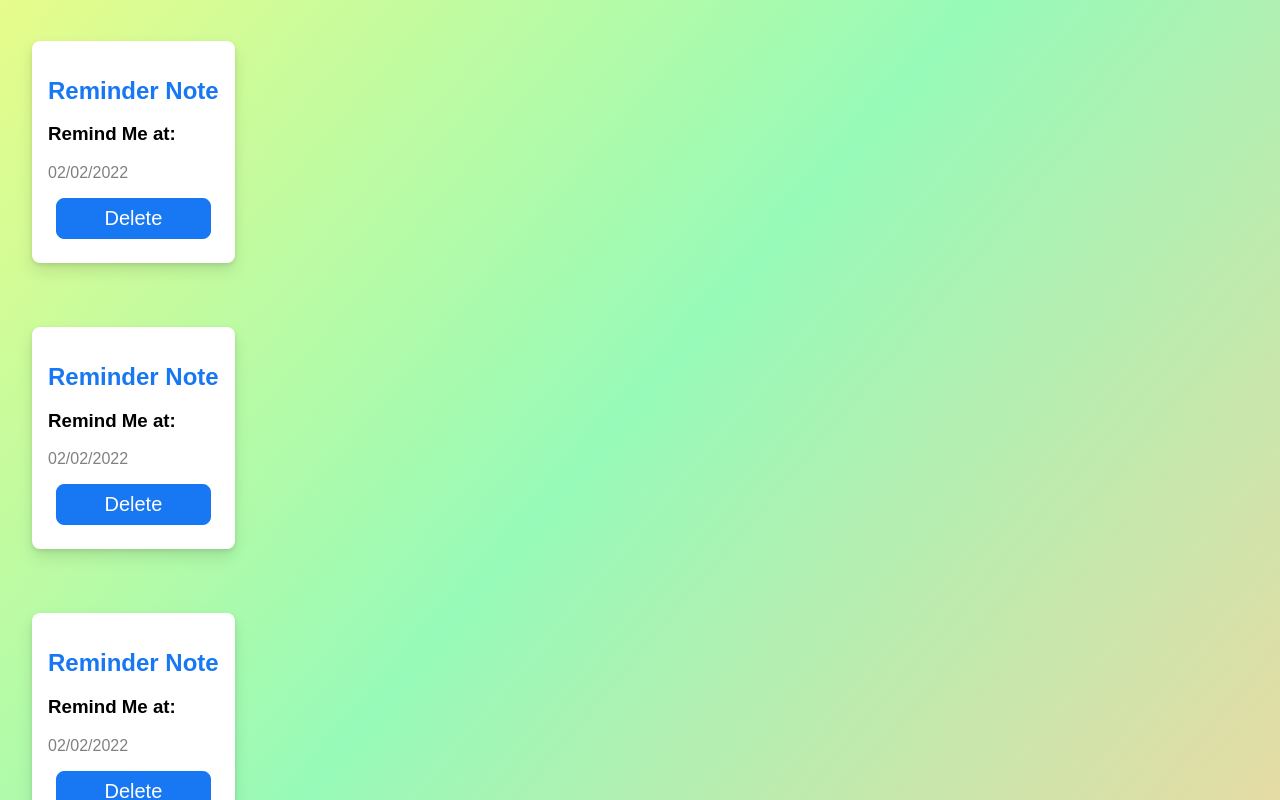
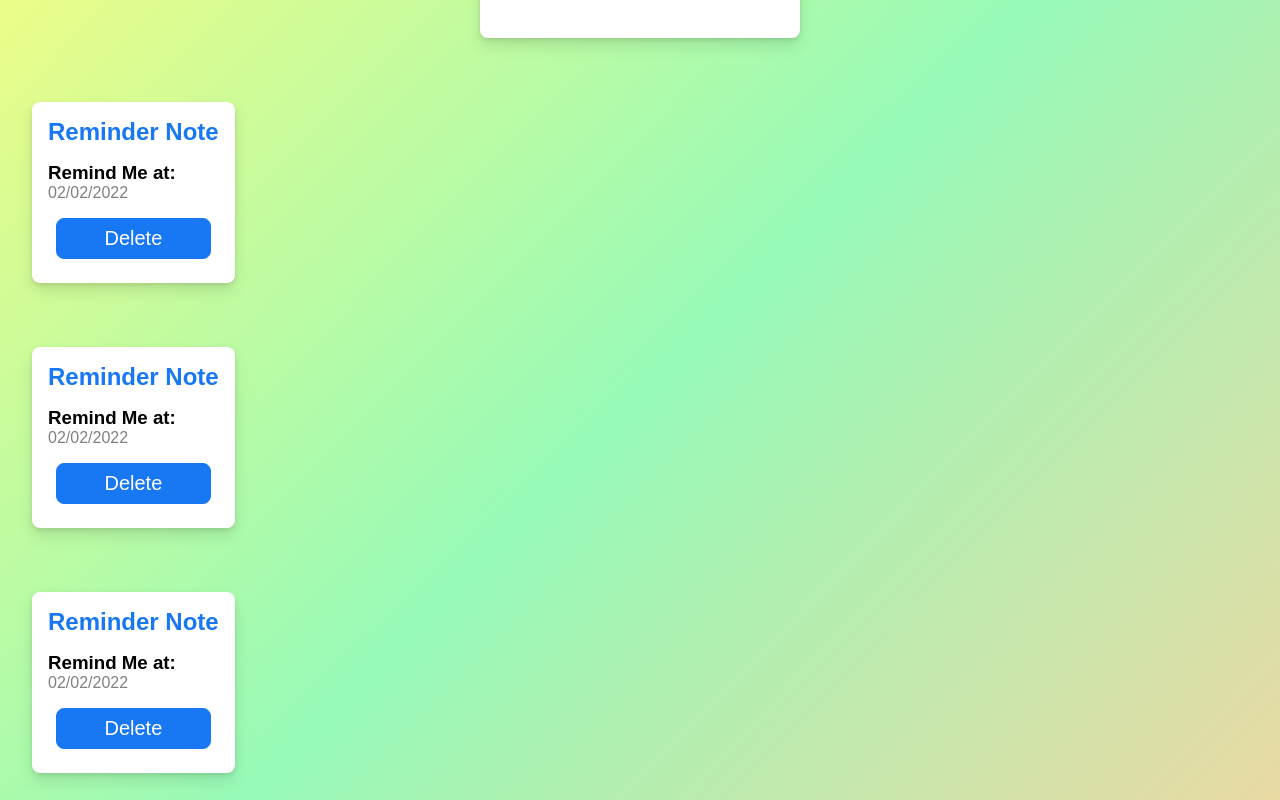
Before and after one commit to SohanR/remindme, a React (Create React App) app in the folder client/: page / in a window 1280 px wide. Shown: the top 800 px of the page. Built offline with nearby package versions, Linux system fonts and the light colour scheme.

Commit message:
remove default

```diff
--- a/client/src/index.css
+++ b/client/src/index.css
@@ -1,13 +1,3 @@
-body {
+* {
   margin: 0;
-  font-family: -apple-system, BlinkMacSystemFont, 'Segoe UI', 'Roboto', 'Oxygen',
-    'Ubuntu', 'Cantarell', 'Fira Sans', 'Droid Sans', 'Helvetica Neue',
-    sans-serif;
-  -webkit-font-smoothing: antialiased;
-  -moz-osx-font-smoothing: grayscale;
 }
-
-code {
-  font-family: source-code-pro, Menlo, Monaco, Consolas, 'Courier New',
-    monospace;
-}
```
